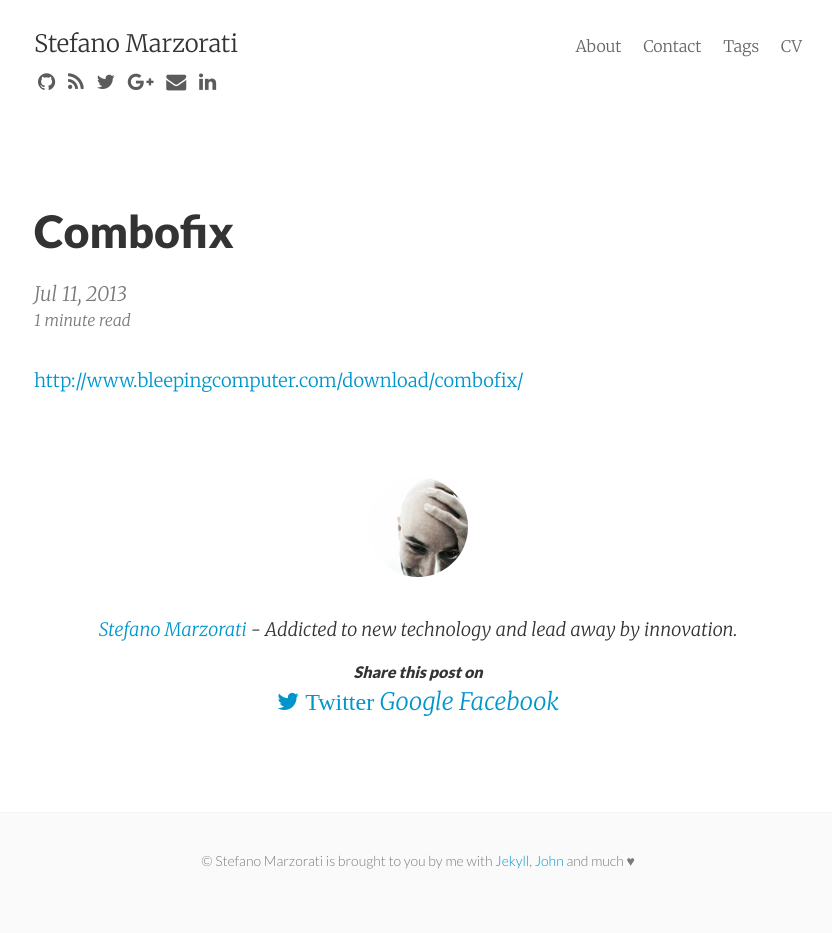
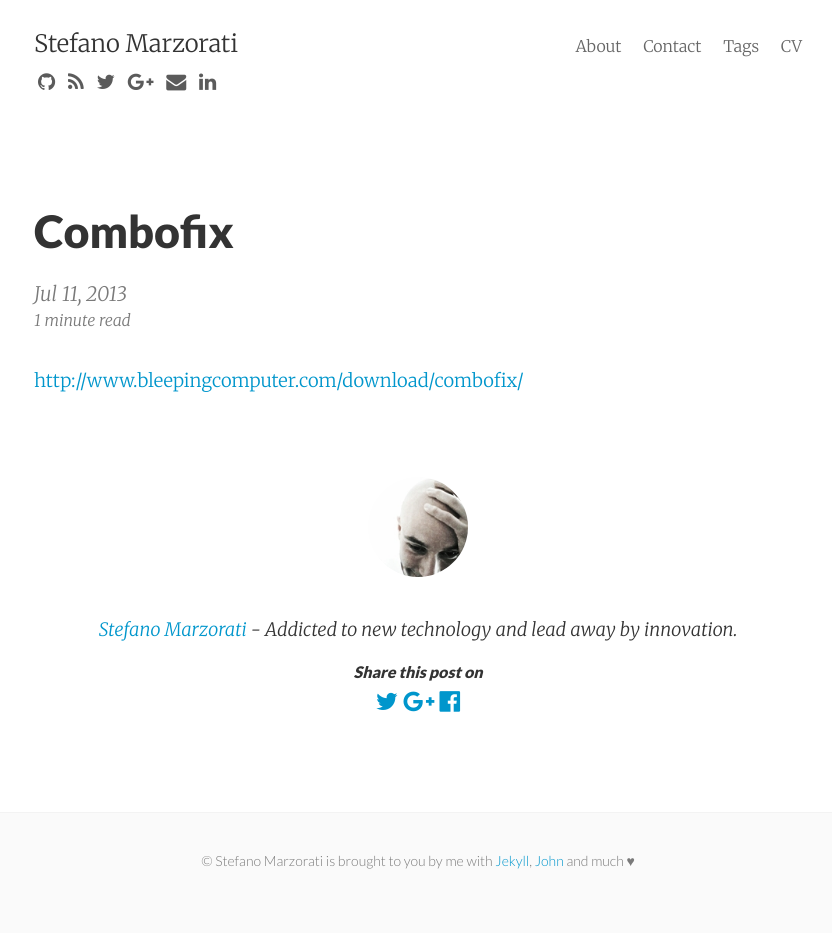
Before and after one commit to marste/Blog, a Jekyll site: the page built from _posts/2013-07-11-combofix.md, in a window 1280 px wide. Shown: the whole page, without its empty margins (222-1054 px from the left). Built offline with Jekyll 4.4.1, drawn with Linux system fonts in a browser that asks for light colours; nearby versions of some CDN libraries; Markdown is read by kramdown in place of the engine named in the settings; comment, search, counter and statistics services are not loaded.

Commit message:
Added new post

```diff
--- a/_includes/post_footer.html
+++ b/_includes/post_footer.html
@@ -6,19 +6,10 @@
 
   <h5>Share this post on</h5>
 
+        <a href="https://twitter.com/intent/tweet?original_referer={{site.url}}{{page.url}}&amp;text={{page.title}}&amp;url={{site.url}}{{page.url}}" class="fa fa-twitter" target="_blank"></a>
 
-        <a href="https://twitter.com/intent/tweet?original_referer={{site.url}}{{page.url}}&amp;text={{page.title}}&amp;url={{site.url}}{{page.url}}" class="fa fa-twitter" target="_blank">
-          Twitter
-        </a>
+        <a href="https://plus.google.com/share?url={{site.url}}{{page.url}}" class="fa fa-google-plus" target="_blank"></a>
 
-
-        <a title="{{ site.theme.social.gplus }} on Google Plus"
-            href="https://plus.google.com/share?url={{site.url}}{{page.url}}"
-            class="google wc-img-replace" target="_blank">Google</a>
-
-
-        <a title="{{ site.theme.social.facebook }} on Facebook"
-            href="https://www.facebook.com/sharer/sharer.php?u={{site.url}}{{page.url}}&amp;t={{page.title}}"
-            class="facebook wc-img-replace" target="_blank">Facebook</a>
+        <a href="https://www.facebook.com/sharer/sharer.php?u={{site.url}}{{page.url}}&amp;t={{page.title}}" class="fa fa-facebook-official" target="_blank"></a>
 
 </div>
```
